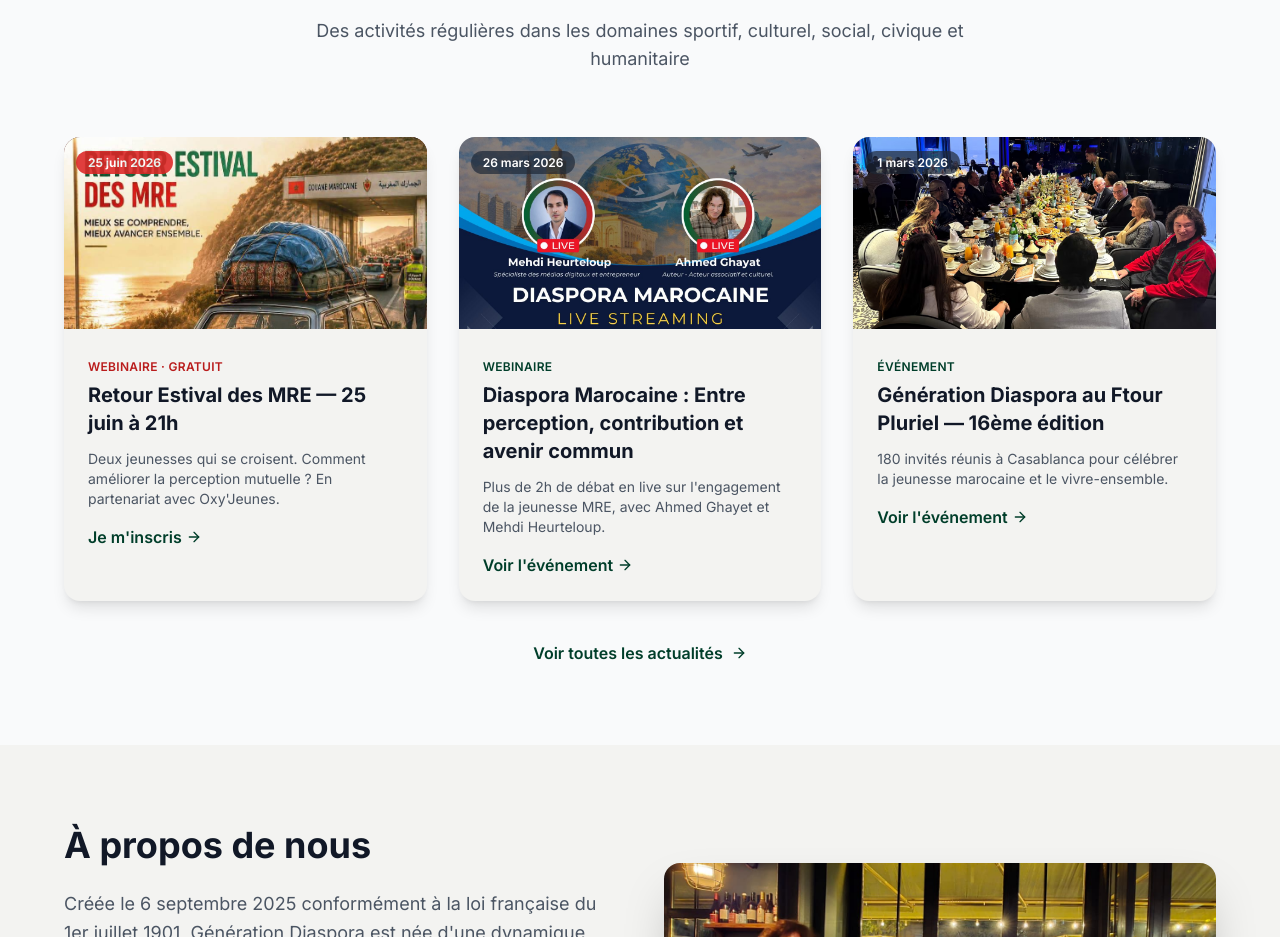
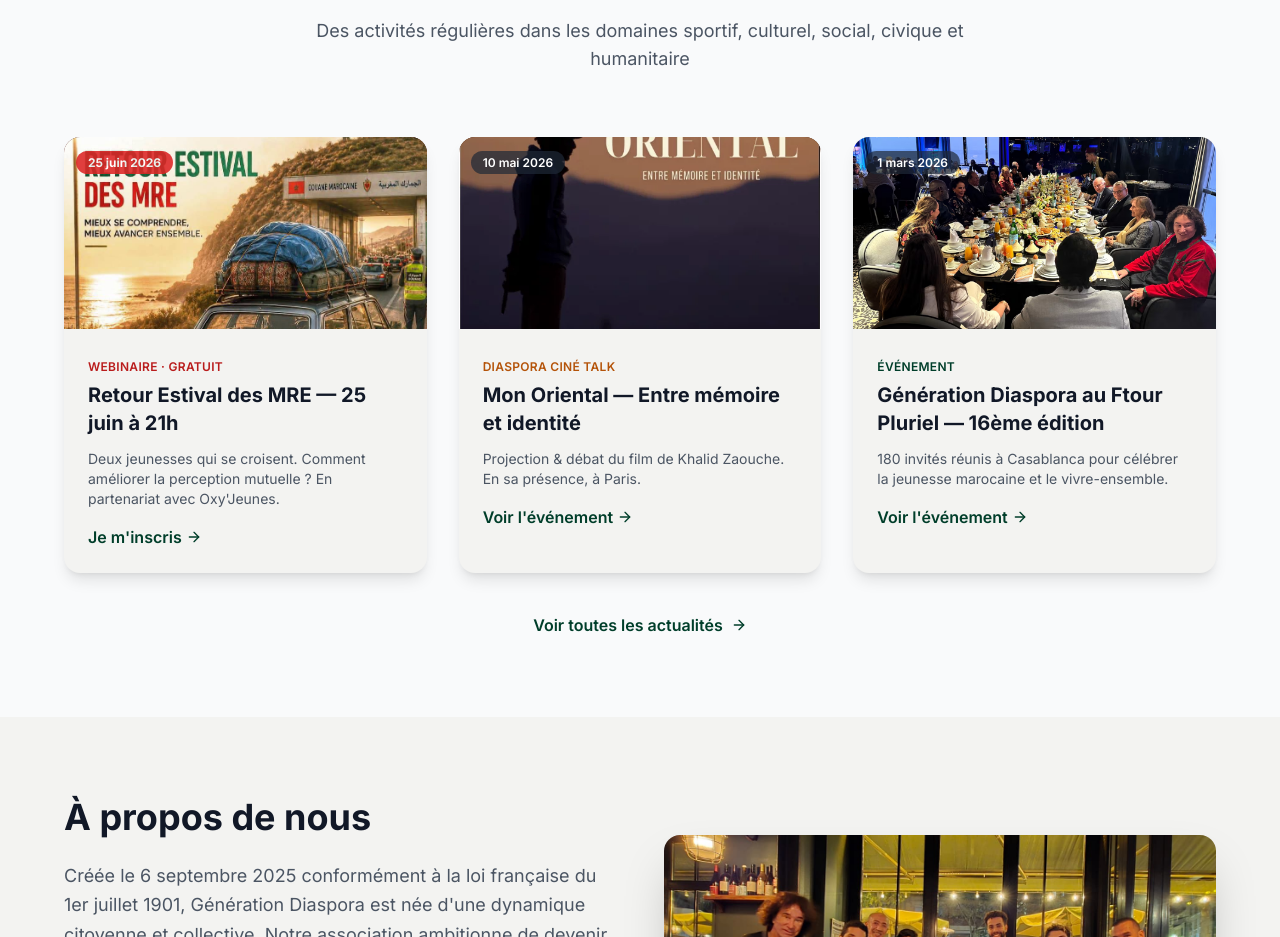
Before and after one commit to GenerationDiaspora/site-generation-diaspora, a Next.js app: page / in a window 1280 px wide. Shown: the part 1600-2537 px from the top of the page. Built offline with nearby package versions, Linux system fonts and the light colour scheme.

Commit message:
fix: replace webinaire mars card with Ciné Talk in homepage Nos Actions
Co-Authored-By: Claude Sonnet 4.6 <noreply@anthropic.com>

```diff
--- a/app/page.tsx
+++ b/app/page.tsx
@@ -125,30 +125,30 @@ export default function Home() {
               </div>
             </div>
 
-            {/* Webinaire — Passé */}
+            {/* Diaspora Ciné Talk — Passé */}
             <div className="bg-beige rounded-2xl overflow-hidden shadow-lg hover:shadow-xl transition-shadow">
-              <div className="relative h-48 overflow-hidden">
+              <div className="relative h-48 overflow-hidden bg-gradient-to-b from-amber-950 via-orange-900 to-amber-800">
                 <Image
-                  src="/images/events/webinaire-diaspora-mars-2026/affiche.jpeg"
-                  alt="Webinaire Diaspora Marocaine"
+                  src="/images/events/cine-talk-mon-oriental/poster.webp"
+                  alt="Diaspora Ciné Talk Mon Oriental"
                   fill
                   className="object-cover"
                 />
                 <div className="absolute top-3 left-3">
                   <span className="bg-gray-800/70 text-white text-xs font-semibold px-3 py-1 rounded-full">
-                    26 mars 2026
+                    10 mai 2026
                   </span>
                 </div>
               </div>
               <div className="p-6">
-                <span className="text-xs font-semibold text-primary-600 uppercase tracking-wide">Webinaire</span>
+                <span className="text-xs font-semibold text-amber-700 uppercase tracking-wide">Diaspora Ciné Talk</span>
                 <h3 className="text-xl font-bold mt-1 mb-3 text-gray-900">
-                  Diaspora Marocaine : Entre perception, contribution et avenir commun
+                  Mon Oriental — Entre mémoire et identité
                 </h3>
                 <p className="text-gray-600 mb-4 text-sm">
-                  Plus de 2h de débat en live sur l&apos;engagement de la jeunesse MRE, avec Ahmed Ghayet et Mehdi Heurteloup.
+                  Projection & débat du film de Khalid Zaouche. En sa présence, à Paris.
                 </p>
-                <Link href="/news/webinaire-diaspora-mars-2026" className="text-primary-600 font-semibold hover:text-primary-700 inline-flex items-center gap-1">
+                <Link href="/news/cine-talk-mon-oriental" className="text-primary-600 font-semibold hover:text-primary-700 inline-flex items-center gap-1">
                   Voir l&apos;événement <ArrowRight className="w-4 h-4" />
                 </Link>
               </div>
```
